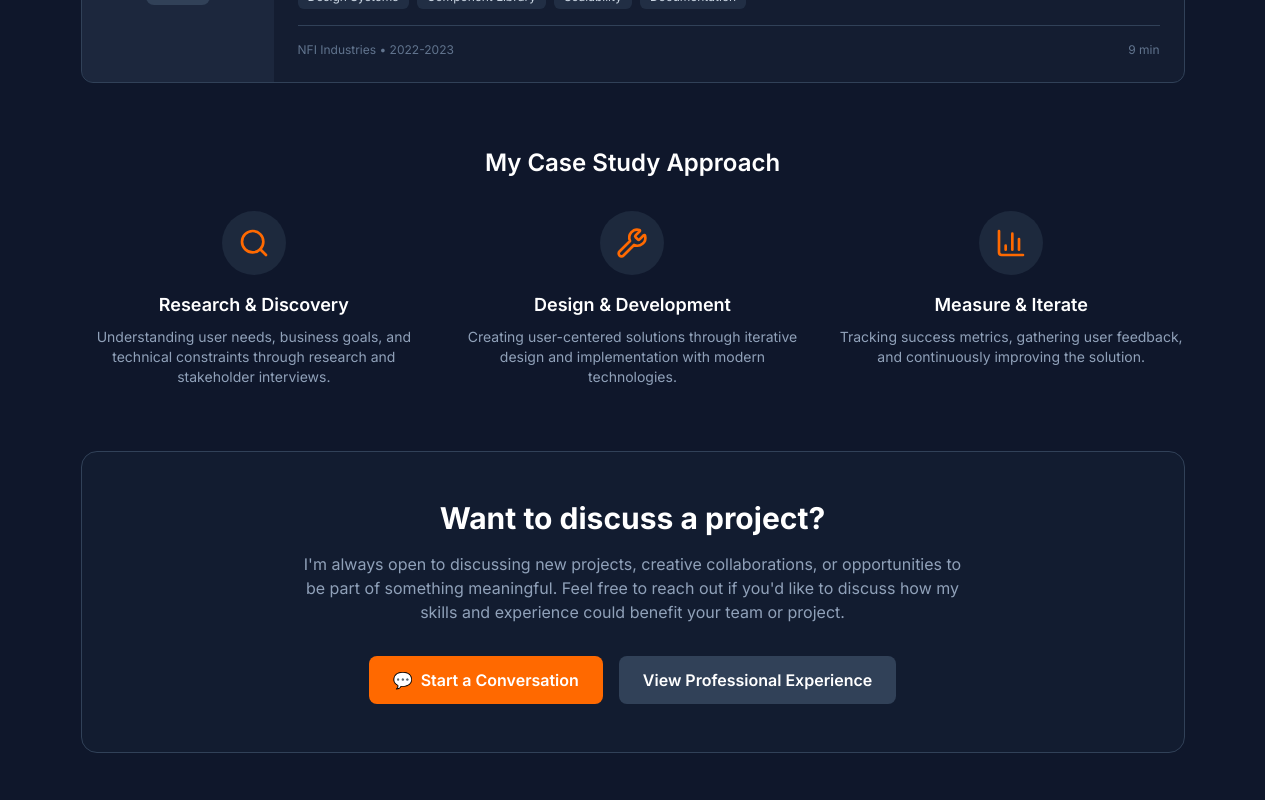
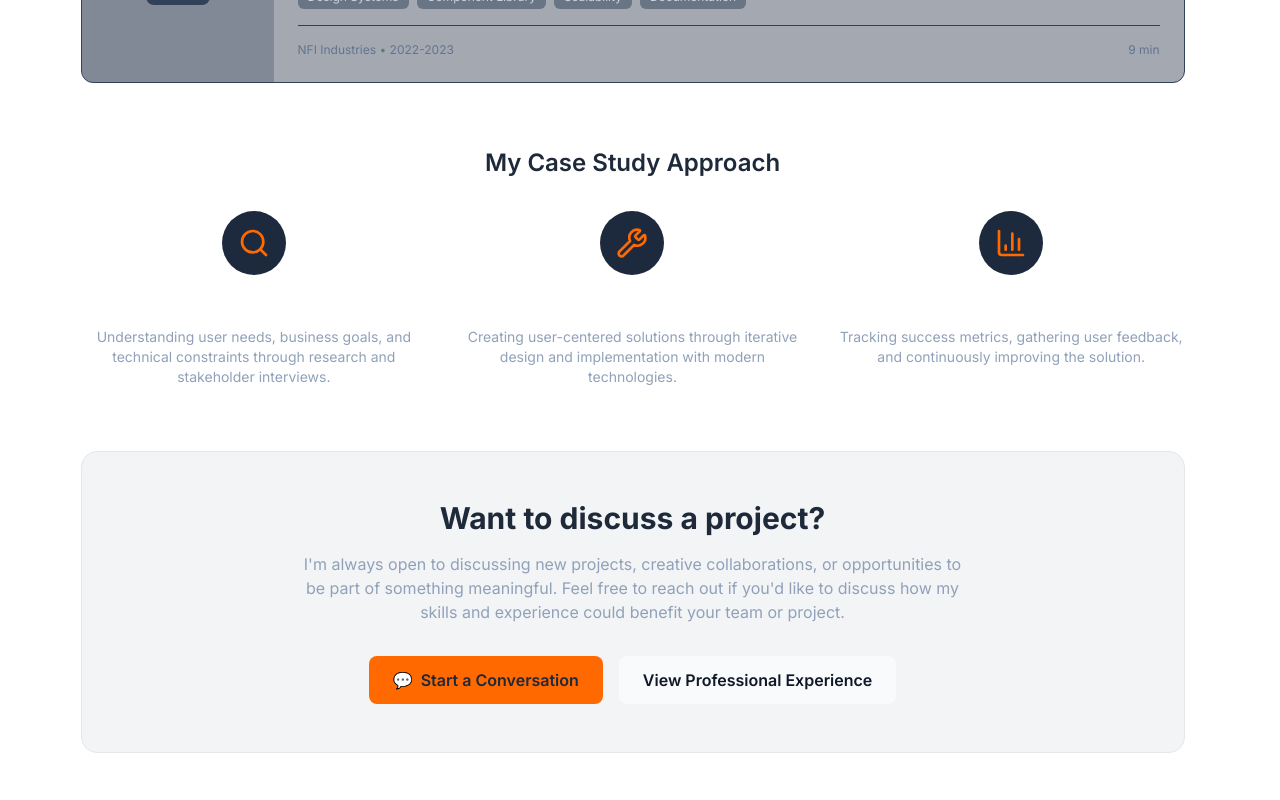
Before and after one commit to brian-hlbdg/portfolio-nextjs, a Next.js app: page /case-studies in a window 1280 px wide. Shown: the part 2000-2800 px from the top of the page. Built offline with nearby package versions, Linux system fonts and the light colour scheme.

Commit message:
updated the case studies main page

```diff
--- a/src/app/case-studies/page.tsx
+++ b/src/app/case-studies/page.tsx
@@ -9,7 +9,7 @@
 
 export default function CaseStudiesPage() {
   return (
-    <div className="min-h-screen bg-slate-900 text-white">
+    <div className="min-h-screen bg-white dark:bg-slate-900 text-gray-800 dark:text-white">
       <style>{`
         @keyframes fadeIn {
           from {
@@ -29,7 +29,7 @@
         {/* Hero Section */}
         <section className="mb-16">
           <h1 className="text-5xl font-bold mb-4">Case Studies</h1>
-          <p className="text-xl text-slate-400 max-w-3xl">
+          <p className="text-xl text-gray-900 dark:text-slate-400 max-w-3xl">
             Deep dives into real projects where design meets measurable business impact.
             Each case study explores the challenges, process, and quantifiable results.
           </p>
@@ -69,7 +69,7 @@
         </section>
 
         {/* CTA Section */}
-        <section className="bg-slate-800/30 rounded-2xl p-12 text-center border border-slate-700">
+        <section className="bg-gray-100 dark:bg-slate-800/30 rounded-2xl p-12 text-center border border-gray-200 dark:border-slate-700">
           <h2 className="text-3xl font-bold mb-4">Want to discuss a project?</h2>
           <p className="text-slate-400 mb-8 max-w-2xl mx-auto">
             I'm always open to discussing new projects, creative collaborations, or opportunities to be part of something meaningful. Feel free to reach out if you'd like to discuss how my skills and experience could benefit your team or project.
@@ -77,14 +77,14 @@
           <div className="flex gap-4 justify-center flex-wrap">
             <Link
               href="mailto:brian.HLBDG@outlook.com?subject=Start a Conversation"
-              className="px-6 py-3 bg-orange-500 hover:bg-orange-600 text-white rounded-lg font-semibold transition-colors flex items-center justify-center gap-2"
+              className="px-6 py-3 bg-orange-500 hover:bg-orange-600 text-gray-800 dark:text-white rounded-lg font-semibold transition-colors flex items-center justify-center gap-2"
             >
               <span>💬</span>
               Start a Conversation
             </Link>
             <Link
               href="/experience"
-              className="px-6 py-3 bg-slate-700 hover:bg-slate-600 text-white rounded-lg font-semibold transition-colors inline-block text-center"
+              className="px-6 py-3 bg-gray-50 dark:bg-slate-700 hover:bg-slate-600 text-gray-900 dark:text-white rounded-lg font-semibold transition-colors inline-block text-center"
             >
               View Professional Experience
             </Link>
```
